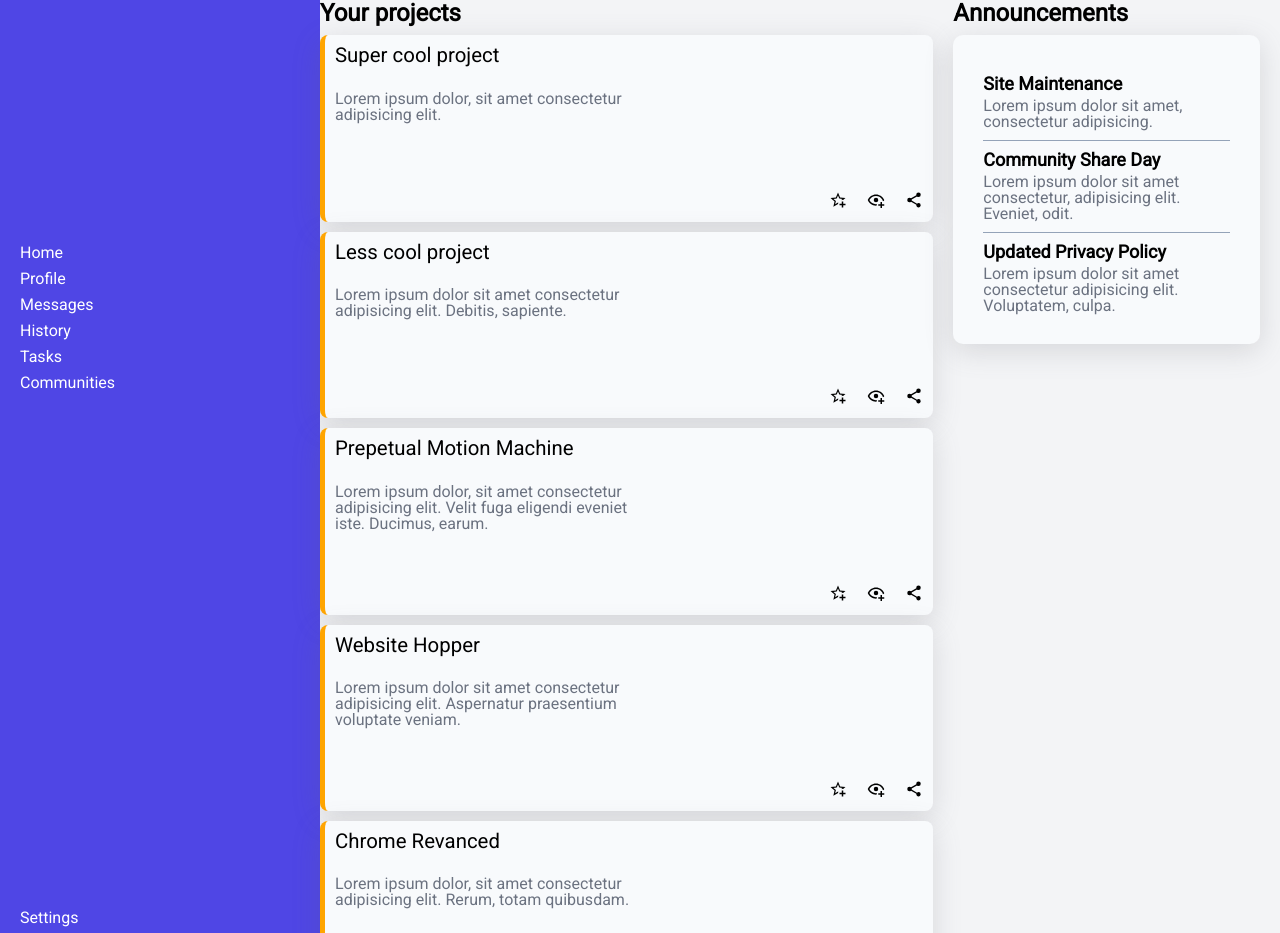
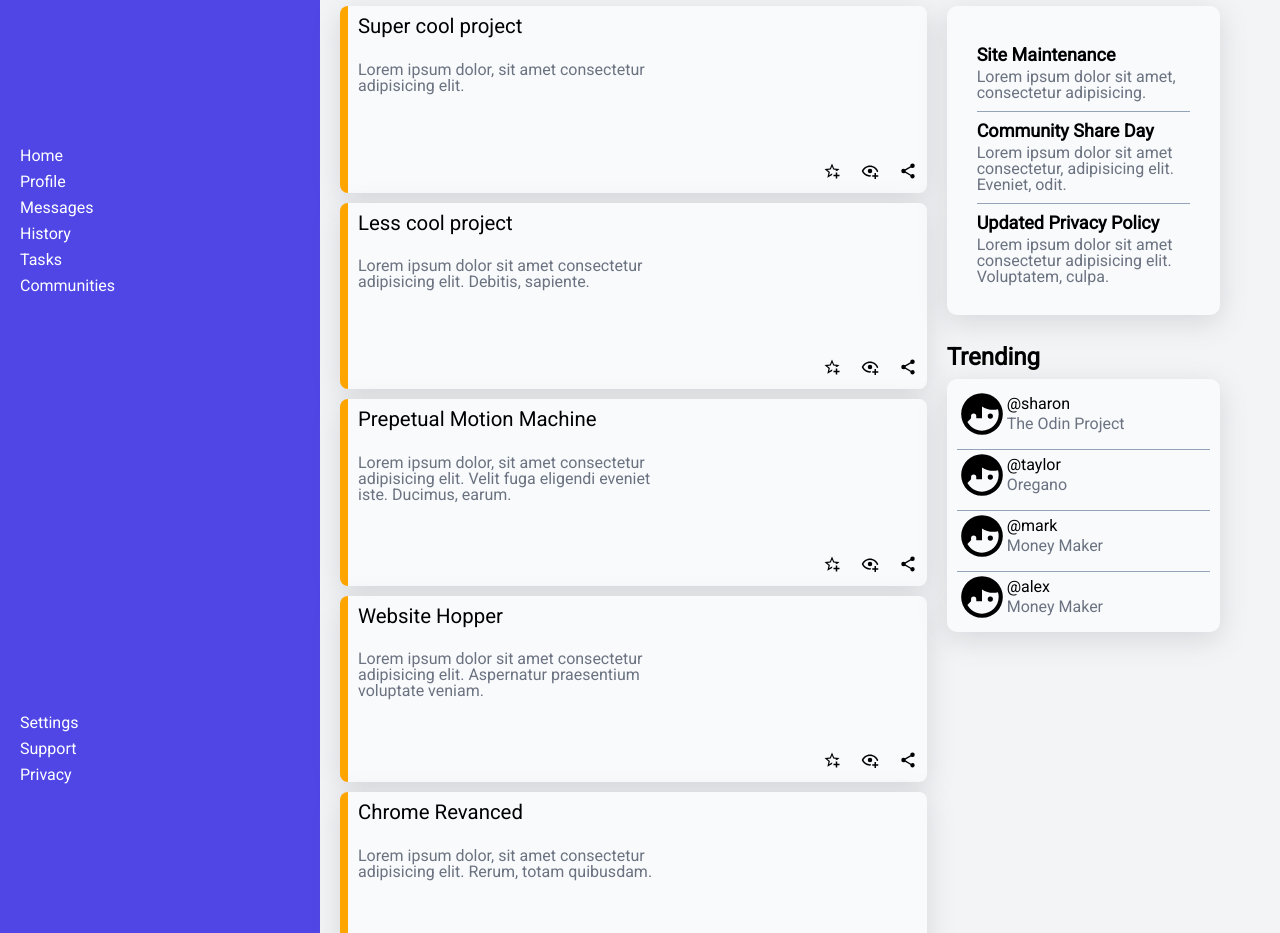
Before and after one commit to bugthug/admin-dashboard, a website: page index.html in a window 1280 px wide. Shown: the part 308-1241 px from the top of the page. Drawn offline with Linux system fonts and the light colour scheme.

Commit message:
Add trending tab

```diff
--- a/style.css
+++ b/style.css
@@ -146,10 +146,15 @@
 }
 
 .main {
+    padding: 20px;
     display: grid;
     background-color: #f3f4f6;
     grid-template-columns: 2fr 1fr;
     gap: 20px;
+}
+
+.your-projects {
+    grid-row: 1 / 4;
 }
 
 .section-title {
@@ -161,7 +166,7 @@
 .cards {
     display: grid;
     gap: 10px;
-    grid-template-columns: repeat(auto-fit, minmax(370px, 1fr));
+    grid-template-columns: repeat(auto-fit, minmax(320px, 1fr));
 }
 
 .card {
@@ -170,7 +175,7 @@
     background-color: #f8fafc;
     box-shadow: rgba(100, 100, 111, 0.2) 0px 7px 29px 0px;
     border-radius: 8px;
-    border-left: solid 5px orange;
+    border-left: solid 8px orange;
 }
 
 p.title {
@@ -203,6 +208,7 @@
 }
 
 .announcements {
+    margin: 0 20px 0 0;
     border-radius: 10px;
     background-color: #f8fafc;
     box-shadow: rgba(100, 100, 111, 0.2) 0px 7px 29px 0px;
@@ -229,9 +235,12 @@
 .trending {
     grid-column: 2 / 4;
     grid-row: 2 / 3;
+    margin: 0 20px 0 0;
 }
 
 .trending > .users{
+    display: grid;
+    gap: 10px;
     background-color: #f8fafc;
     border-radius: 10px;
     box-shadow: rgba(100, 100, 111, 0.2) 0px 7px 29px 0px;
@@ -239,7 +248,9 @@
 }
 
 .trending > .users > .user {
-    display: flex;
+    display: grid;
+    grid-template-columns: 1fr 6fr;
+    grid-auto-flow: column;
 }
 
 .trending > .users img {
@@ -254,6 +265,11 @@
 .trending > .users p:first-of-type {
    margin: 0 0 4px 0;
 }
+
 .trending > .users p:not(:first-of-type) {
     color: #6b7280;
 }
+
+.trending > .users .user:not(:first-of-type) {
+    border-top: solid 1px #94a3b8;
+}
```
